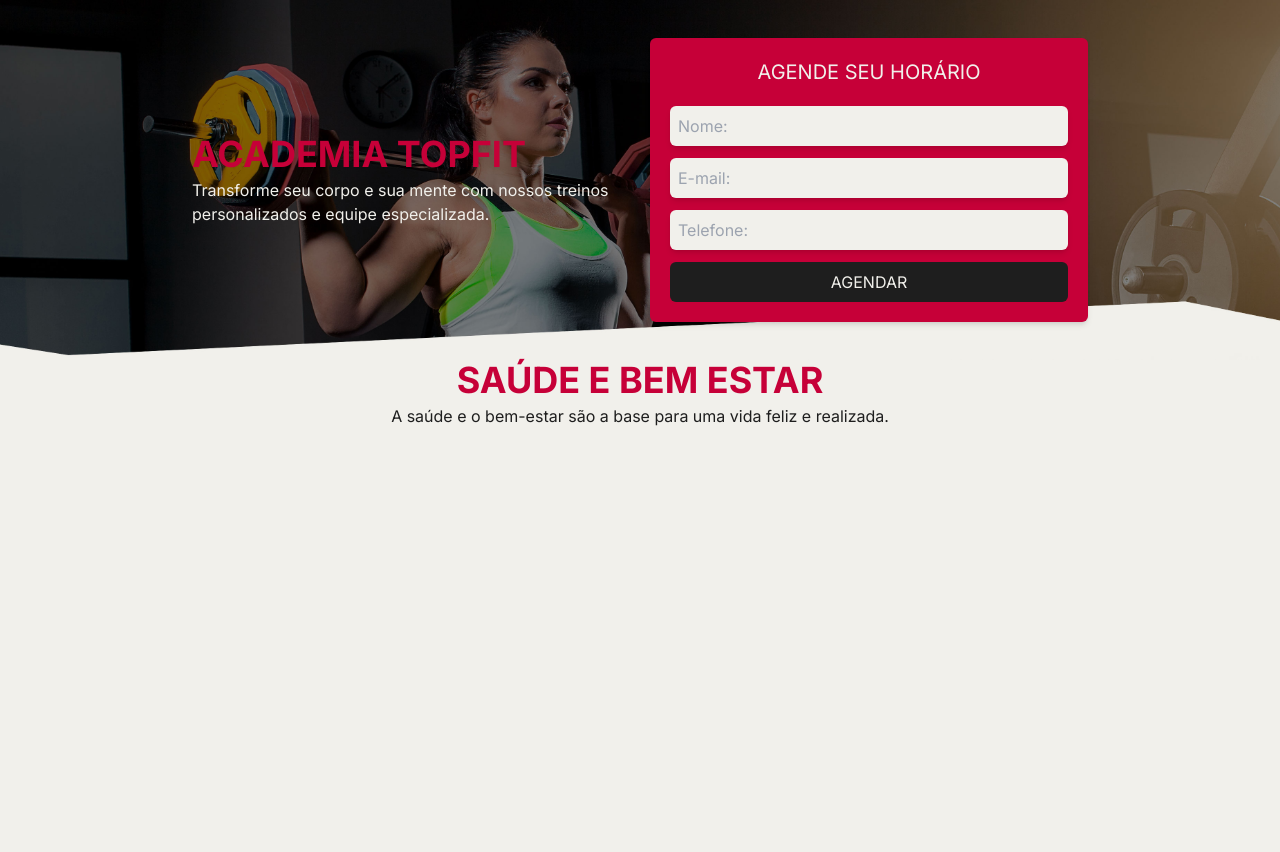
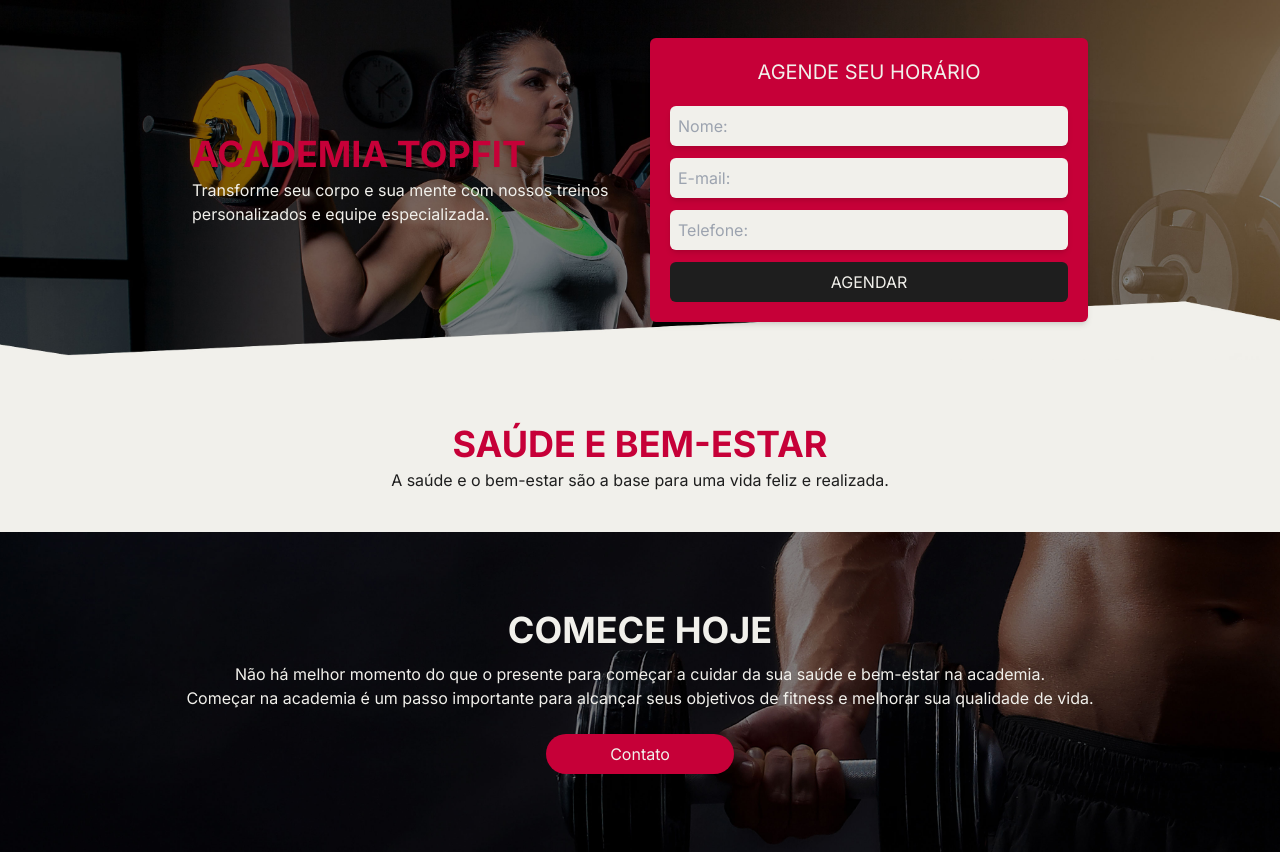
Before and after one commit to edusdorneles/topfit-landing-page, a Next.js app: page / in a window 1280 px wide. Before the commit the page ends 800 px from the top, so only its background shows below. Built offline with nearby package versions, Linux system fonts and the light colour scheme.

Commit message:
feature: seção de saúde e bem-estar

```diff
--- /dev/null
+++ b/src/components/molecules/health-wellness/banner/index.tsx
@@ -0,0 +1,18 @@
+export const HealthWellnessBanner = () => {
+    return (
+        <div className="min-h-[40vh] h-full bg-[url('/images/banner/saude-bem-estar.jpg')] bg-center bg-cover w-full flex justify-center items-center flex-col p-6 lg:px-0">
+            <h3 className="text-center text-white text-3xl md:text-4xl font-bold mb-1">COMECE HOJE</h3>
+
+            <p className="text-center text-white mt-2">
+                Não há melhor momento do que o presente para começar a cuidar da sua saúde e bem-estar na academia.
+            </p>
+
+            <p className="text-center text-white mb-6">
+                Começar na academia é um passo importante para alcançar seus objetivos de fitness e melhorar sua
+                qualidade de vida.
+            </p>
+
+            <button className="rounded-full px-16 py-2 bg-primary text-white">Contato</button>
+        </div>
+    );
+};
--- /dev/null
+++ b/src/components/molecules/health-wellness/heading/index.tsx
@@ -0,0 +1,11 @@
+export const HealthWellnessHeading = () => {
+    return (
+        <div className="px-6 lg:px-0 mt-16">
+            <h2 className="text-center text-primary text-3xl md:text-4xl font-bold mb-1">SAÚDE E BEM-ESTAR</h2>
+
+            <p className="text-center text-secondary">
+                A saúde e o bem-estar são a base para uma vida feliz e realizada.
+            </p>
+        </div>
+    );
+};
--- /dev/null
+++ b/src/components/molecules/health-wellness/index.ts
@@ -0,0 +1,2 @@
+export * from "./heading";
+export * from "./banner";
--- a/src/components/molecules/index.ts
+++ b/src/components/molecules/index.ts
@@ -1 +1,2 @@
 export * from "./main-banner";
+export * from "./health-wellness";
--- a/src/components/organisms/health-wellness/index.tsx
+++ b/src/components/organisms/health-wellness/index.tsx
@@ -1,13 +1,10 @@
+import { HealthWellnessHeading, HealthWellnessBanner } from "@/components";
+
 export const HealthWellness = () => {
     return (
-        <section className="flex flex-col justify-center items-center px-6 lg:px-0">
-            <h2 className="text-center md:text-left text-primary text-3xl md:text-4xl font-bold mb-1">
-                SAÚDE E BEM ESTAR
-            </h2>
-
-            <p className="text-center md:text-left text-secondary">
-                A saúde e o bem-estar são a base para uma vida feliz e realizada.
-            </p>
+        <section className="flex flex-col justify-center items-center gap-10">
+            <HealthWellnessHeading />
+            <HealthWellnessBanner />
         </section>
     );
 };
```
Also changed, not shown: public/images/banner/saude-bem-estar.jpg (added).
